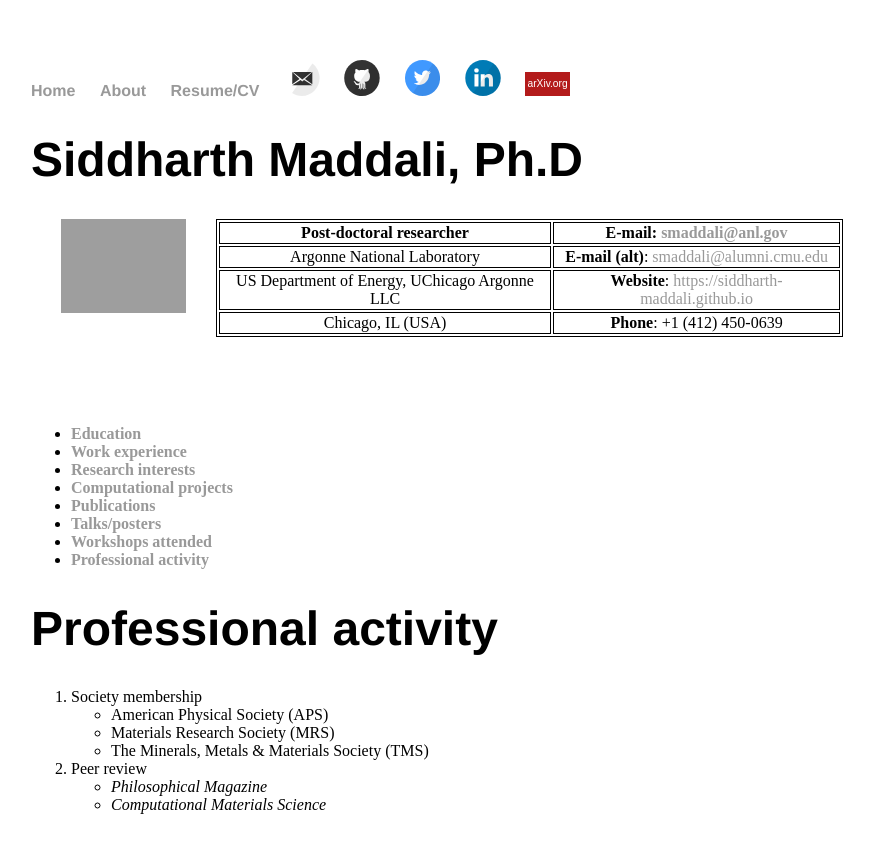
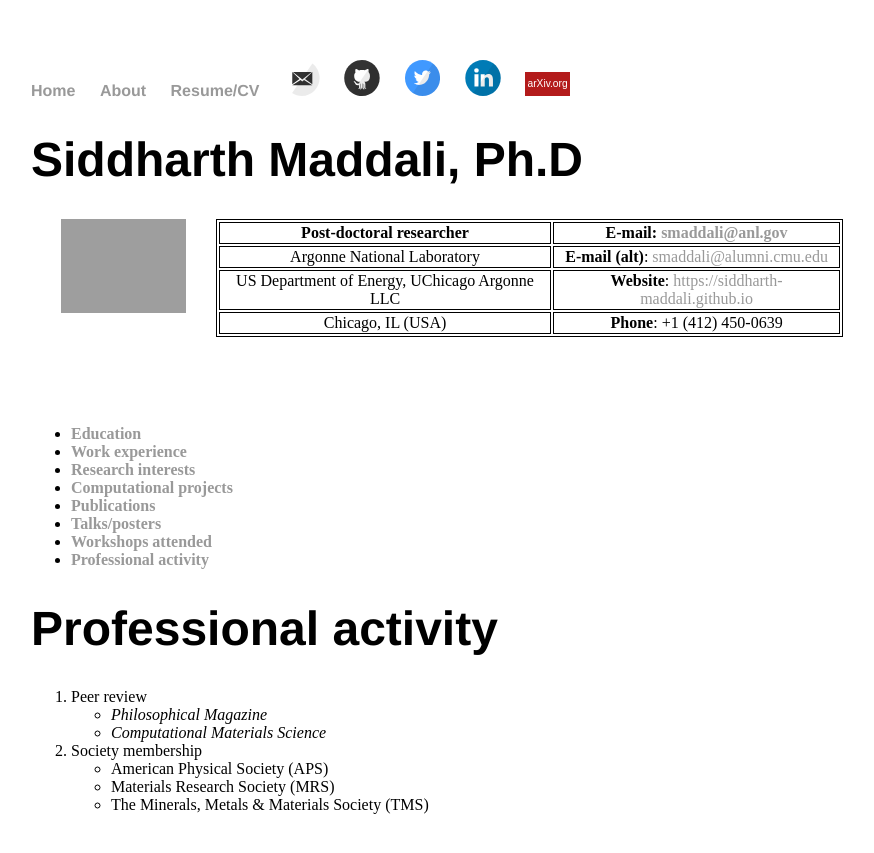
Before and after one commit to siddharth-maddali/siddharth-maddali.github.io, a Jekyll site: the page built from resume-cv/professional.md, in a window 1280 px wide. Shown: the top 853 px of the page, without its empty margins (161-1035 px from the left). Built offline with Jekyll 4.4.1, drawn with Linux system fonts in a browser that asks for light colours.

```diff
--- a/resume-cv/professional.md
+++ b/resume-cv/professional.md
@@ -5,11 +5,12 @@ title: Curriculum vitae
 
 # Professional activity
 
+1. Peer review
+	* _Philosophical Magazine_
+	* _Computational Materials Science_
+
+
 1. Society membership
 	* American Physical Society (APS)
 	* Materials Research Society (MRS)
 	* The Minerals, Metals & Materials Society (TMS)
-
-1. Peer review
-	* _Philosophical Magazine_
-	* _Computational Materials Science_
```
Also changed, not shown: about.md (+2 -2 lines), 3 other files.
